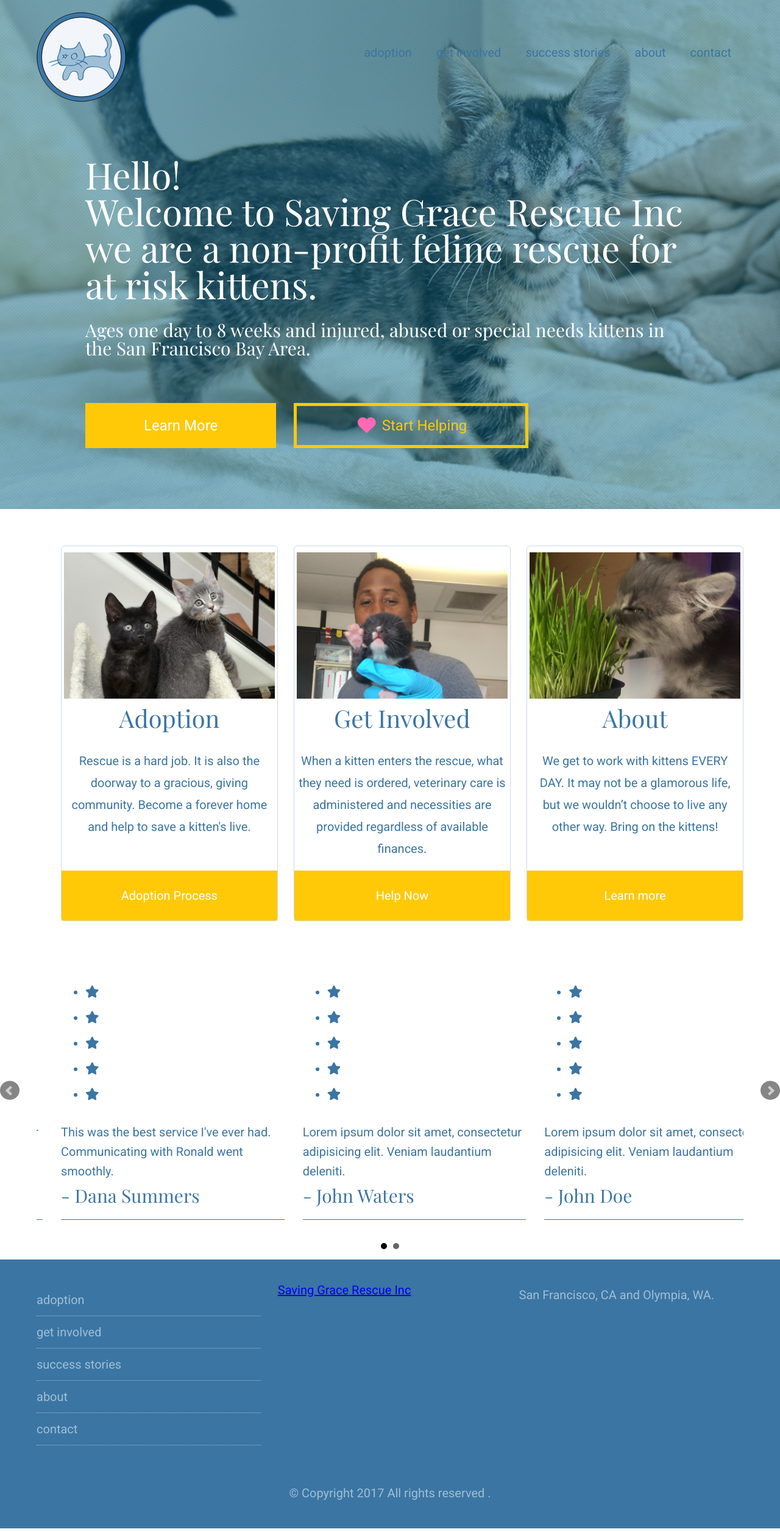
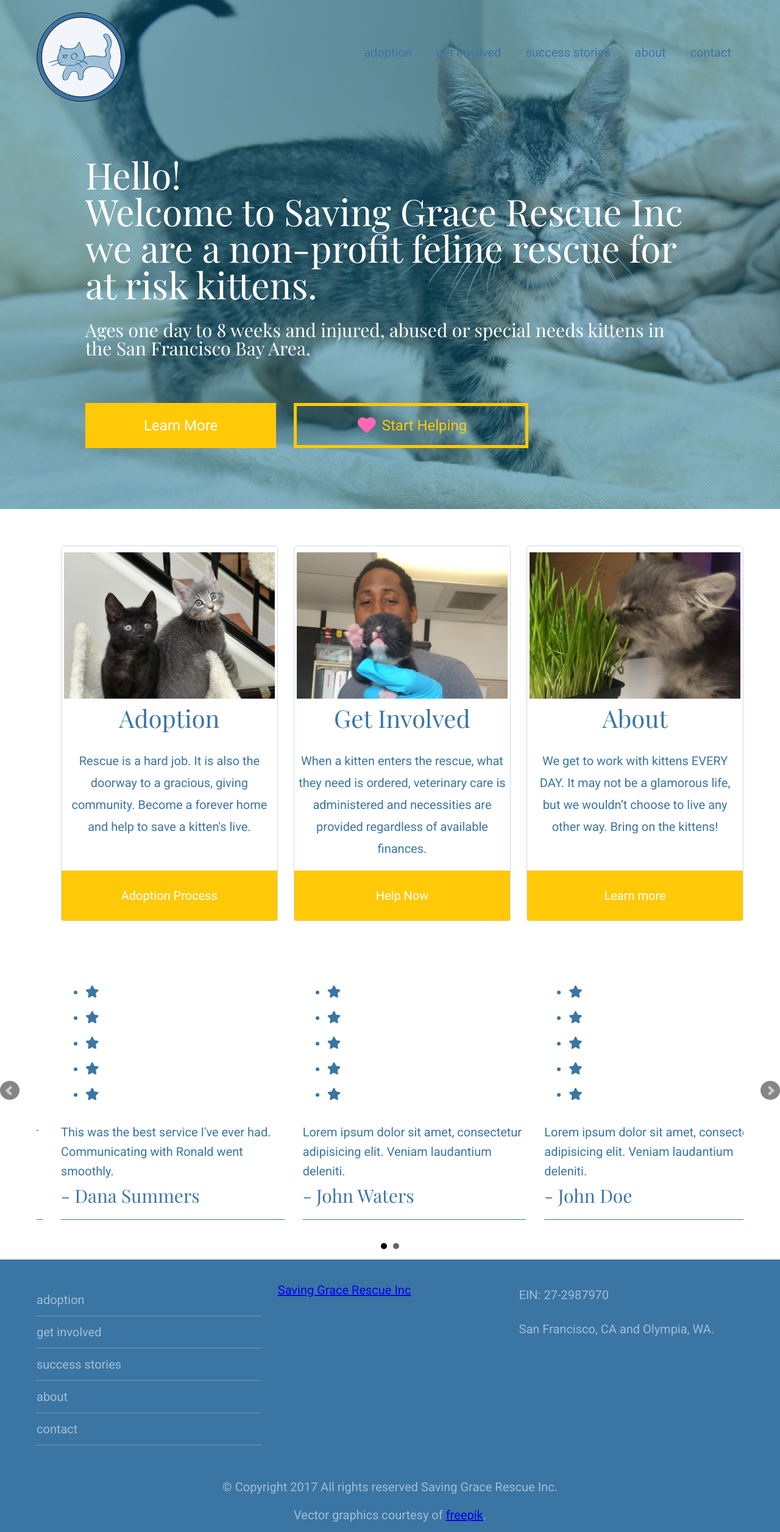
Before and after one commit to savinggracerescue/savinggracerescue.github.io, a Jekyll site: the page built from index.html, in a window 1280 px wide. Shown: the whole page at 61% size. Built offline with Jekyll 4.4.1, drawn with Linux system fonts in a browser that asks for light colours; nearby versions of some CDN libraries.

Commit message:
Updated footer

```diff
--- a/_config.yml
+++ b/_config.yml
@@ -7,6 +7,6 @@
 email1: totemra@gmail.com
 deal: no
 company: Saving Grace Rescue Inc
-ein: EIN 27-2987970
+ein: 27-2987970
 overview: Non-profit feline rescue for at risk kittens ages one day to 8 weeks and injured, abused or special needs kittens in the San Francisco Bay Area.
 facebook: https://www.facebook.com/pages/Saving-Grace-Rescue-Inc/131072820282688
--- a/_includes/footer.html
+++ b/_includes/footer.html
@@ -9,12 +9,18 @@
             </section>
             <section class="events">
                 <p>
+                    EIN: {{site.ein}}
+                </p>
+                <p>
                     San Francisco, CA and Olympia, WA.
                 </p>
             </section>
         </section>
         <section class="footer-secondary">
-                <p>&copy; Copyright {{ site.time | date: '%Y' }} All rights reserved {{ site.name }}.</p>
+            <p>&copy; Copyright {{ site.time | date: '%Y' }} All rights reserved {{ site.company }}.</p>
+        </section>
+        <section class="footer-tertiary">
+            <p>Vector graphics courtesy of <a href="http://www.freepik.com/">freepik</a>.</p>
         </section>
     </div>
 </footer>
--- a/css/styles.css
+++ b/css/styles.css
@@ -784,15 +784,22 @@
             color: #FFC908; }
     footer.footer .footer-primary nav.mobile {
       display: none; }
-  footer.footer .footer-secondary {
+  footer.footer .footer-secondary,
+  footer.footer .footer-tertiary {
     float: left;
     display: block;
     margin-right: 2.35765%;
     width: 100%;
     text-align: center;
-    margin: 1em 0; }
-    footer.footer .footer-secondary:last-child {
+    margin: .5em 0; }
+    footer.footer .footer-secondary:last-child,
+    footer.footer .footer-tertiary:last-child {
       margin-right: 0; }
+    footer.footer .footer-secondary p,
+    footer.footer .footer-tertiary p {
+      margin: 0; }
+  footer.footer .footer-tertiary {
+    margin-top: 0; }
 
 header.header {
   background: transparent;
@@ -845,7 +852,7 @@
     display: none; }
 
 .eyecatcher {
-  background: linear-gradient(rgba(255, 241, 208, 0.4), rgba(255, 241, 208, 0.4)), url("/images/cover/cover-photo5.jpg");
+  background: linear-gradient(rgba(255, 241, 208, 0.4), rgba(255, 241, 208, 0.4)), url("/images/cover/cover-photo6.jpg");
   background-repeat: no-repeat;
   background-position: bottom;
   background-size: cover;
```
Also changed, not shown: _sass/globals/footer.scss (+11 -2 lines).
